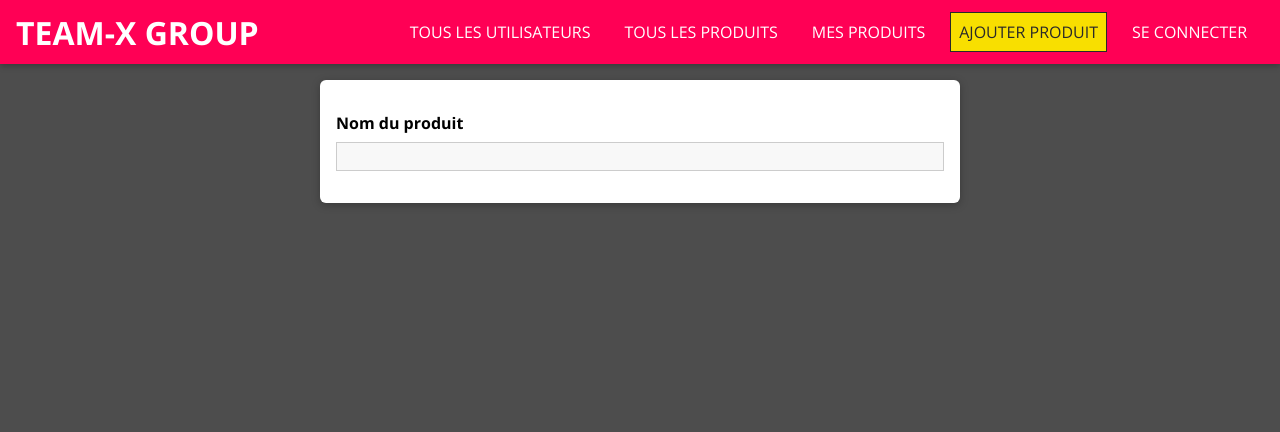
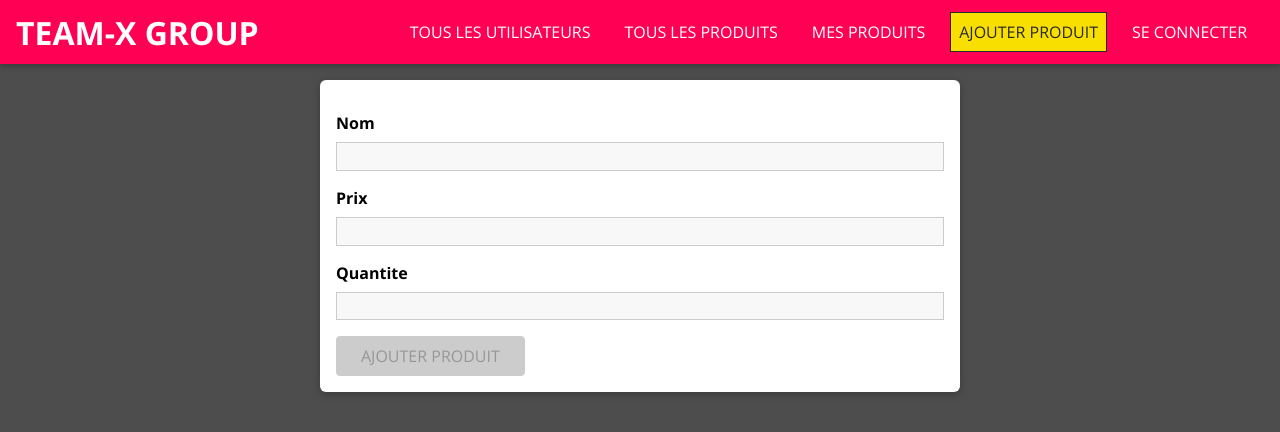
Before and after one commit to aloundoye/team-x-client, a React (Create React App) app: page /products/new in a window 1280 px wide. Shown: the top 432 px of the page. Built offline with nearby package versions, Linux system fonts and the light colour scheme.

Commit message:
Managing Form Wide State

```diff
--- a/src/products/pages/NewProduct.component.jsx
+++ b/src/products/pages/NewProduct.component.jsx
@@ -1,18 +1,86 @@
+import { useCallback, useReducer } from 'react';
+import { VALIDATOR_REQUIRE } from '../../shared/util/validators';
+
 import Input from '../../shared/components/FormElements/Input.component';
-import { VALIDATOR_REQUIRE } from '../../shared/util/validators';
+import Button from '../../shared/components/FormElements/Button.component';
+
 
 import './NewProduct.styles.css';
 
+const formReducer = (state, action) => {
+  switch (action.type) {
+    case 'INPUT_CHANGE':
+      let formIsValid = true;
+      for (const inputId in state.inputs) {
+        if (inputId === action.inputId) {
+          formIsValid = formIsValid && action.isValid;
+        } else {
+          formIsValid = formIsValid && state.inputs[inputId].isValid;
+        }
+      }
+      return {
+        ...state,
+        inputs: {
+          ...state.inputs,
+          [action.inputId]: { value: action.value, isValid: action.isValid },
+        },
+        isValid: formIsValid,
+      };
+    default:
+      return state;
+  }
+};
+
 const NewProduct = () => {
+  const [formState, dispatch] = useReducer(formReducer, {
+    inputs: {
+      name: { value: '', isValid: false },
+      price: { value: '', isValid: false },
+      quantity: { value: '', isValid: false },
+    },
+    isValid: false,
+  });
+
+  const inputHandler = useCallback((id, value, isValid) => {
+    dispatch({
+      type: 'INPUT_CHANGE',
+      value: value,
+      isValid: isValid,
+      inputId: id,
+    });
+  }, []);
+
+
   return (
     <form className="product-form">
       <Input
+        id="name"
         element="input"
         type="text"
-        label="Nom du produit"
+        label="Nom"
         validators={[VALIDATOR_REQUIRE()]}
         errorText="Veillez entrer un nom valide"
+        onInput={inputHandler}
       />
+      <Input
+        id="price"
+        element="input"
+        type="text"
+        label="Prix"
+        validators={[VALIDATOR_REQUIRE()]}
+        errorText="Veillez entrer un prix valide"
+        onInput={inputHandler}
+      />
+      <Input
+        id="quantity"
+        element="input"
+        type="number"
+        label="Quantite"
+        validators={[VALIDATOR_REQUIRE()]}
+        errorText="Veillez entrer une quantite valide"
+        onInput={inputHandler}
+      />
+      <Button type='submit' disabled={!formState.isValid}>AJOUTER PRODUIT</Button>
     </form>
   );
 };
--- a/src/shared/components/FormElements/Input.component.jsx
+++ b/src/shared/components/FormElements/Input.component.jsx
@@ -1,4 +1,4 @@
-import { useReducer } from 'react';
+import { useReducer, useEffect } from 'react';
 
 import { validate } from '../../util/validators';
 
@@ -13,11 +13,11 @@ const inputReducer = (state, action) => {
         isValid: validate(action.value, action.validators),
       };
 
-      case 'TOUCH' :
-        return {
-          ...state,
-          isTouched: true
-        }
+    case 'TOUCH':
+      return {
+        ...state,
+        isTouched: true,
+      };
 
     default:
       return state;
@@ -28,8 +28,15 @@ const Input = (props) => {
   const [inputState, dispatch] = useReducer(inputReducer, {
     value: '',
     isValid: false,
-    isTouched: false
+    isTouched: false,
   });
+
+  const { id, onInput } = props;
+  const { value, isValid } = inputState;
+
+  useEffect(() => {
+    onInput(id, value, isValid);
+  }, [onInput, id, value, isValid]);
 
   const changeHandler = (event) => {
     dispatch({
```
